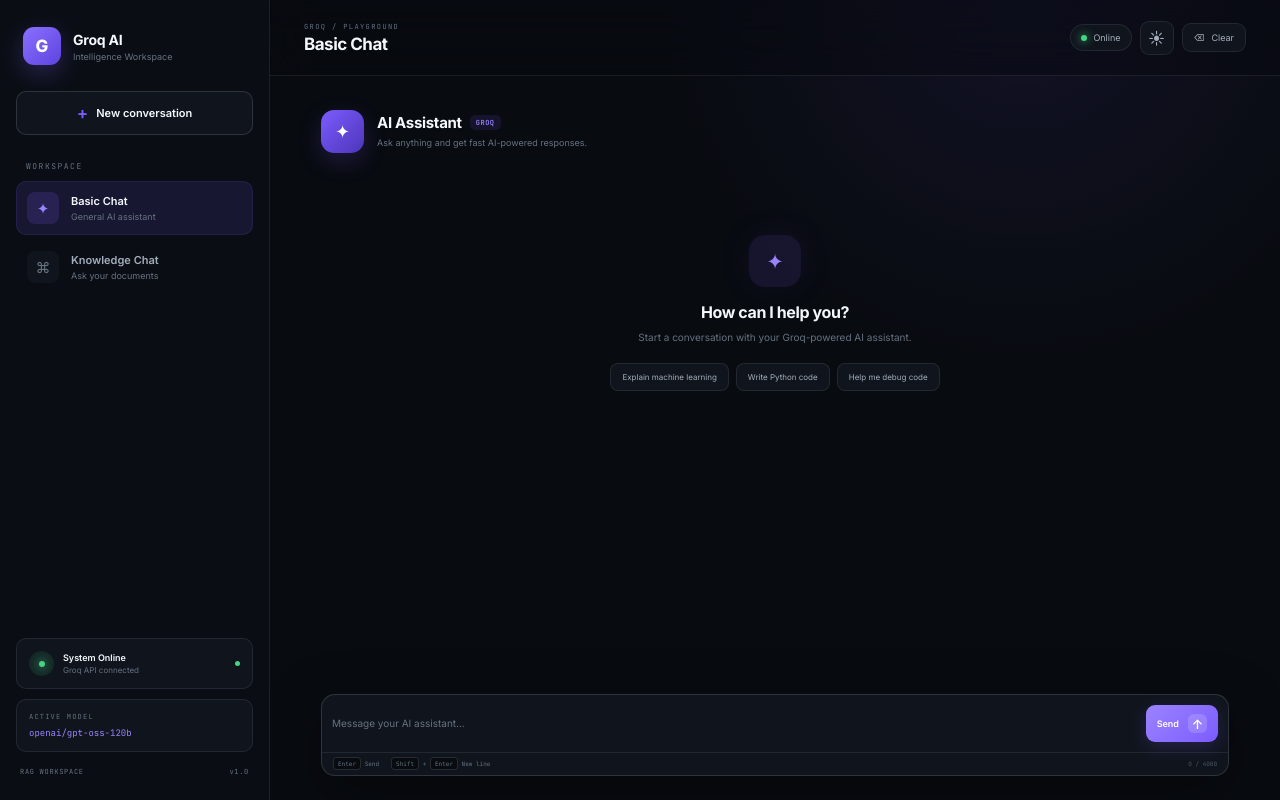
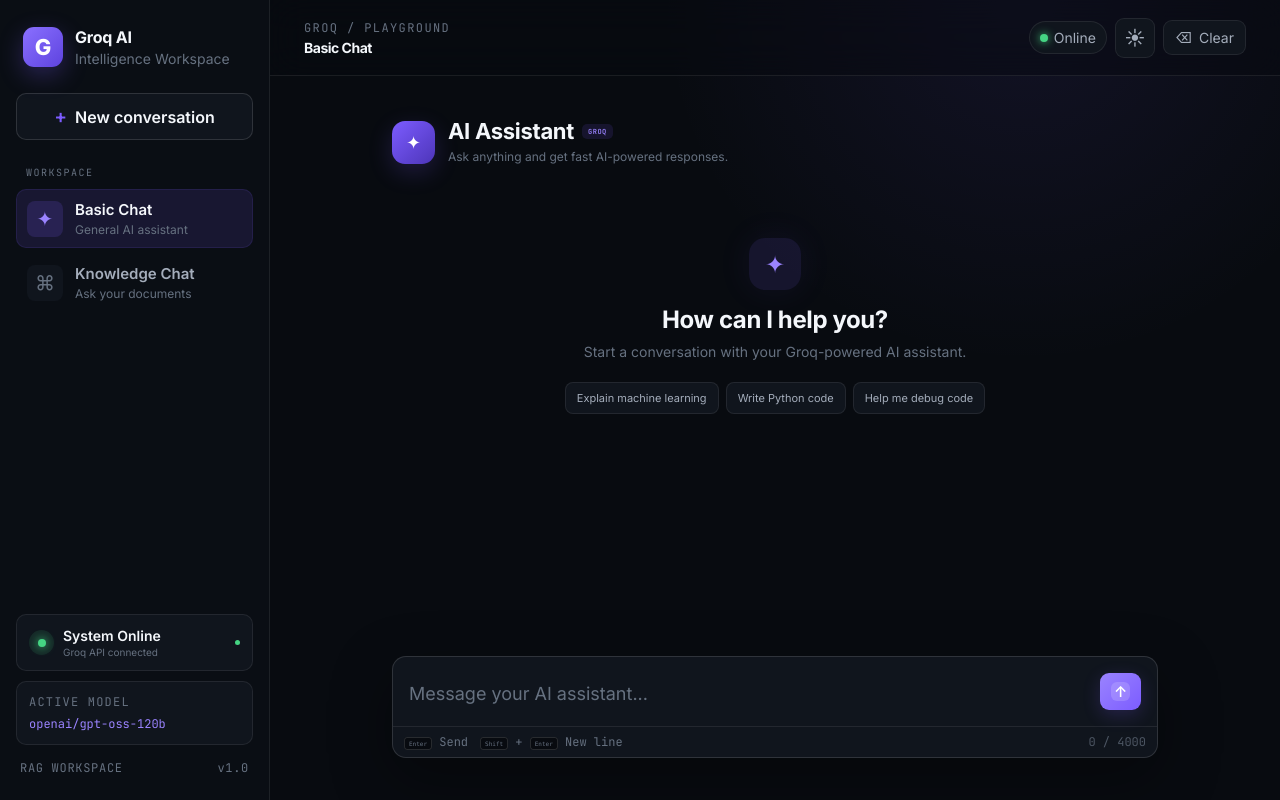
Before and after one commit to Mishi-tech88/Rag_Chat, a Flask app: page / in a window 1280 px wide. Run offline with Flask 3, Linux system fonts and the light colour scheme; parts of the project's set-up code (start-up, migrations or seed data) failed here and were passed over.

Commit message:
first comit

```diff
--- a/static/script.js
+++ b/static/script.js
@@ -858,7 +858,6 @@
     basicCount
 );
 
-
 updateCounter(
     ragInput,
     ragCount
--- a/static/style.css
+++ b/static/style.css
@@ -90,8 +90,8 @@
 
 
 body {
+
     min-height: 100vh;
-
     background:
         radial-gradient(
             circle at 80% 0%,
@@ -99,16 +99,13 @@
             transparent 28%
         ),
         var(--bg);
-
     color: var(--text);
-
     font-family:
         "Inter",
         -apple-system,
         BlinkMacSystemFont,
         "Segoe UI",
         sans-serif;
-
     transition:
         background .3s ease,
         color .3s ease;
@@ -182,147 +179,102 @@
 /* LOGO */
 
 .logo {
-
-    display: flex;
-    align-items: center;
-
+    display: flex;
+    align-items: center;
     gap: 12px;
-
     padding: 3px 7px 26px;
 }
 
-
 .logo-icon {
-
-    width: 38px;
-    height: 38px;
-
+    width: 40px;
+    height: 40px;
     display: grid;
     place-items: center;
-
     border-radius: 11px;
-
     background:
         linear-gradient(
             135deg,
             #8a70ff,
             #5e43df
         );
-
     color: white;
-
-    font-size: 17px;
+    font-size: 22px;
     font-weight: 800;
-
     box-shadow:
         0 8px 25px rgba(124,92,255,.28);
 }
 
-
 .logo-icon.small {
-
     width: 34px;
     height: 34px;
-
     font-size: 14px;
 }
 
-
 .logo-text strong {
-
     display: block;
-
+    font-size: 16px;
+    font-weight: 700;
+    letter-spacing: -.2px;
+}
+
+.logo-text small {
+    display: block;
+    margin-top: 3px;
+    color: var(--text-muted);
     font-size: 14px;
-    font-weight: 700;
-
-    letter-spacing: -.2px;
-}
-
-
-.logo-text small {
-
-    display: block;
-
-    margin-top: 3px;
-
+}
+
+
+/* NEW CHAT */
+
+.new-chat-btn {
+    width: 100%;
+    display: flex;
+    align-items: center;
+    justify-content: center;
+    gap: 8px;
+    padding: 11px;
+    margin-bottom: 26px;
+    border: 1px solid var(--border-strong);
+    border-radius: 10px;
+    background: var(--panel);
+    color: var(--text);
+    cursor: pointer;
+    font-size: 16px;
+    font-weight: 600;
+    transition: var(--transition);
+}
+
+
+.new-chat-btn:hover {
+
+    background: var(--panel-hover);
+
+    border-color: rgba(124,92,255,.35);
+
+    transform: translateY(-1px);
+}
+
+
+.plus {
+    font-size: 19px;
+    color: var(--accent);
+}
+
+
+/* NAV */
+
+.nav-label {
+    padding: 0 10px 10px;
     color: var(--text-muted);
-
-    font-size: 9px;
-}
-
-
-/* NEW CHAT */
-
-.new-chat-btn {
-
-    width: 100%;
-
-    display: flex;
-    align-items: center;
-    justify-content: center;
-
-    gap: 8px;
-
-    padding: 11px;
-
-    margin-bottom: 26px;
-
-    border: 1px solid var(--border-strong);
-
-    border-radius: 10px;
-
-    background: var(--panel);
-
-    color: var(--text);
-
-    cursor: pointer;
-
-    font-size: 11px;
-    font-weight: 600;
-
-    transition: var(--transition);
-}
-
-
-.new-chat-btn:hover {
-
-    background: var(--panel-hover);
-
-    border-color: rgba(124,92,255,.35);
-
-    transform: translateY(-1px);
-}
-
-
-.plus {
-
-    font-size: 17px;
-
-    color: var(--accent);
-}
-
-
-/* NAV */
-
-.nav-label {
-
-    padding: 0 10px 10px;
-
-    color: var(--text-muted);
-
     font-family: "JetBrains Mono", monospace;
-
-    font-size: 8px;
-
+    font-size: 10px;
     letter-spacing: 1.5px;
 }
 
-
 .navigation {
-
     display: flex;
     flex-direction: column;
-
     gap: 5px;
 }
 
@@ -372,74 +324,48 @@
 
 
 .nav-icon {
-
-    width: 32px;
-    height: 32px;
-
+    width: 36px;
+    height: 36px;
     display: grid;
     place-items: center;
-
     border-radius: 8px;
-
     background: var(--panel);
-
     color: var(--text-muted);
-
+    font-size: 20px;
+}
+
+
+.nav-item.active .nav-icon {
+    background: rgba(124,92,255,.16);
+    color: var(--accent-light);
+}
+
+.nav-content strong {
+    display: block;
     font-size: 15px;
-}
-
-
-.nav-item.active .nav-icon {
-
-    background: rgba(124,92,255,.16);
-
-    color: var(--accent-light);
-}
-
-
-.nav-content strong {
-
+    font-weight: 600;
+}
+
+.nav-content small {
     display: block;
-
-    font-size: 11px;
-    font-weight: 600;
-}
-
-
-.nav-content small {
-
-    display: block;
-
     margin-top: 3px;
-
     color: var(--text-muted);
-
-    font-size: 9px;
-}
-
+    font-size: 12px;
+}
 
 /* SIDEBAR BOTTOM */
-
 .sidebar-bottom {
     margin-top: auto;
 }
 
-
 .connection-card {
-
-    display: flex;
-    align-items: center;
-
+    display: flex;
+    align-items: center;
     gap: 9px;
-
     padding: 12px;
-
     margin-bottom: 10px;
-
     border: 1px solid var(--border);
-
     border-radius: 10px;
-
     background: var(--panel);
 }
 
@@ -459,106 +385,68 @@
 
 
 .connection-icon span {
-
-    width: 6px;
-    height: 6px;
-
+    width: 8px;
+    height: 8px;
     border-radius: 50%;
-
     background: var(--green);
-
     box-shadow: 0 0 10px var(--green);
 }
 
 
 .connection-card strong {
-
     display: block;
-
-    font-size: 9px;
+    font-size: 14px;
     font-weight: 600;
 }
 
-
 .connection-card small {
-
     display: block;
-
     margin-top: 2px;
-
     color: var(--text-muted);
-
-    font-size: 8px;
-}
-
+    font-size: 10px;
+}
 
 .online-dot {
-
     width: 5px;
     height: 5px;
-
     margin-left: auto;
-
     border-radius: 50%;
-
     background: var(--green);
 }
 
-
 .model-info {
-
     padding: 12px;
-
     border: 1px solid var(--border);
-
     border-radius: 10px;
-
     background: var(--panel);
 }
 
 
 .model-label {
-
     color: var(--text-muted);
-
     font-family: "JetBrains Mono", monospace;
-
-    font-size: 7px;
-
+    font-size: 12px;
     letter-spacing: 1.2px;
 }
 
-
 .model-name {
-
     margin-top: 6px;
-
     color: var(--accent-light);
-
     font-family: "JetBrains Mono", monospace;
-
-    font-size: 9px;
-
+    font-size: 12px;
     word-break: break-word;
 }
 
 
 .sidebar-footer {
-
     display: flex;
     justify-content: space-between;
-
     padding: 15px 4px 0;
-
     color: var(--text-muted);
-
     font-family: "JetBrains Mono", monospace;
-
-    font-size: 7px;
-
+    font-size: 12px;
     letter-spacing: .7px;
 }
-
 
 /* =========================================================
    MAIN
@@ -566,9 +454,7 @@
 
 .main {
     min-width: 0;
-
     min-height: 100vh;
-
     display: flex;
     flex-direction: column;
 }
@@ -620,133 +506,83 @@
 
 
 .breadcrumb {
-
     color: var(--text-muted);
-
     font-family: "JetBrains Mono", monospace;
-
-    font-size: 7px;
-
+    font-size: 12px;
     letter-spacing: 1.4px;
 }
 
 
 .topbar h1 {
-
     margin-top: 3px;
-
-    font-size: 17px;
-
+    font-size: 14px;
     font-weight: 700;
-
     letter-spacing: -.5px;
 }
 
-
 .topbar-actions {
-
-    display: flex;
-    align-items: center;
-
+    display: flex;
+    align-items: center;
     gap: 8px;
 }
 
-
 .status-pill {
-
-    display: flex;
-    align-items: center;
-
+    display: flex;
+    align-items: center;
     gap: 6px;
-
     padding: 7px 10px;
-
     border: 1px solid var(--border);
-
     border-radius: 20px;
-
     background: var(--panel);
-
     color: var(--text-secondary);
-
-    font-size: 9px;
-}
-
+    font-size: 14px;
+}
 
 .status-dot {
-
-    width: 6px;
-    height: 6px;
-
+    width: 8px;
+    height: 8px;
     border-radius: 50%;
-
     background: var(--green);
-
     box-shadow: 0 0 9px var(--green);
 }
 
-
 .icon-btn {
-
-    width: 34px;
-    height: 34px;
-
+    width: 40px;
+    height: 40px;
+    font-size: 20px;
     display: grid;
     place-items: center;
-
     border: 1px solid var(--border);
-
     border-radius: 9px;
-
     background: var(--panel);
-
     color: var(--text-secondary);
-
     cursor: pointer;
-
     transition: var(--transition);
 }
 
-
 .icon-btn:hover {
-
     color: var(--text);
-
     border-color: var(--border-strong);
-
     transform: rotate(15deg);
 }
 
-
 .clear-btn {
-
-    display: flex;
-    align-items: center;
-
+    display: flex;
+    align-items: center;
     gap: 7px;
-
     padding: 8px 11px;
-
     border: 1px solid var(--border);
-
     border-radius: 9px;
-
     background: var(--panel);
-
     color: var(--text-secondary);
-
     cursor: pointer;
-
-    font-size: 9px;
-
+    font-size: 14px;
     transition: var(--transition);
 }
 
 
 .clear-btn:hover {
-
     color: #ff7474;
-
     border-color: rgba(255,90,90,.25);
 }
 
@@ -756,33 +592,21 @@
 ========================================================= */
 
 .workspace {
-
     width: 100%;
-
     height: calc(100vh - 76px);
-
     overflow: hidden;
-
     position: relative;
 }
 
-
 .chat-panel {
-
-    width: min(100%, 980px);
-
+    width: min(100%, 850px);
     height: 100%;
-
     margin: 0 auto;
-
-    padding: 34px 36px 24px;
-
+    padding: 42px 42px 42px;
     display: none;
-
     flex-direction: column;
 }
 
-
 .chat-panel.active-panel {
     display: flex;
 }
@@ -791,113 +615,80 @@
 /* CHAT HEADER */
 
 .chat-header {
-
-    display: flex;
-    align-items: center;
-
+    display: flex;
+    align-items: center;
     gap: 13px;
-
     padding-bottom: 20px;
 }
 
-
 .chat-avatar {
-
     width: 43px;
     height: 43px;
-
     display: grid;
     place-items: center;
-
     border-radius: 13px;
-
     font-size: 18px;
-
     color: white;
 }
 
-
 .basic-avatar {
-
     background:
         linear-gradient(
             135deg,
             #7c5cff,
             #4d35b9
         );
-
     box-shadow:
         0 8px 25px rgba(124,92,255,.2);
 }
 
-
 .rag-avatar {
-
     background:
         linear-gradient(
             135deg,
             #17b98a,
             #08775a
         );
-
     box-shadow:
         0 8px 25px rgba(23,185,138,.18);
 }
 
-
 .chat-title-row {
-
-    display: flex;
-    align-items: center;
-
+    display: flex;
+    align-items: center;
     gap: 8px;
 }
 
 
 .chat-title-row h2 {
-
-    font-size: 15px;
-
+    font-size: 22px;
     letter-spacing: -.3px;
 }
 
 
 .chat-header p {
-
     margin-top: 4px;
-
     color: var(--text-muted);
 
-    font-size: 9px;
-
+    font-size: 12px;
     line-height: 1.5;
 }
 
 
 .badge {
-
     padding: 3px 6px;
-
     border-radius: 5px;
-
     background: var(--accent-soft);
-
     color: var(--accent-light);
-
     font-family: "JetBrains Mono", monospace;
-
     font-size: 7px;
-
     font-weight: 600;
-
     letter-spacing: .5px;
 }
 
 
 .badge.purple {
-
     background: rgba(23,185,138,.1);
-
     color: #2dcfa1;
 }
 
@@ -910,7 +701,6 @@
 
     display: flex;
     align-items: center;
-
     gap: 11px;
 
     margin-bottom: 13px;
@@ -949,7 +739,6 @@
 
 
 .knowledge-info {
-
     min-width: 0;
 }
 
@@ -1029,13 +818,9 @@
 .messages {
 
     flex: 1;
-
     min-height: 0;
-
     overflow-y: auto;
-
     padding: 5px 3px 25px;
-
     scroll-behavior: smooth;
 }
 
@@ -1044,7 +829,6 @@
     width: 5px;
 }
 
-
 .messages::-webkit-scrollbar-track {
     background: transparent;
 }
@@ -1063,100 +847,66 @@
 .empty-state {
 
     min-height: 270px;
-
     display: flex;
     flex-direction: column;
-
     align-items: center;
     justify-content: center;
-
     text-align: center;
-
     animation: fadeUp .45s ease;
 }
-
 
 .empty-icon {
 
     width: 52px;
     height: 52px;
-
     display: grid;
     place-items: center;
-
     margin-bottom: 15px;
-
     border-radius: 16px;
-
     background: var(--accent-soft);
-
     color: var(--accent-light);
-
-    font-size: 21px;
-
+    font-size: 24px;
     box-shadow:
         0 0 35px rgba(124,92,255,.08);
 }
 
 
 .purple-icon {
-
     background: rgba(23,185,138,.08);
-
     color: #2dcfa1;
 }
 
-
 .empty-state h3 {
-
-    font-size: 16px;
-
+    font-size: 24px;
     letter-spacing: -.4px;
 }
 
-
 .empty-state p {
-
     max-width: 430px;
-
     margin-top: 7px;
-
     color: var(--text-muted);
-
-    font-size: 10px;
-
+    font-size: 14px;
     line-height: 1.6;
 }
 
-
 .suggestions {
 
     display: flex;
     flex-wrap: wrap;
-
     justify-content: center;
-
     gap: 7px;
-
     margin-top: 18px;
 }
 
 
 .suggestion {
-
     padding: 8px 11px;
-
     border: 1px solid var(--border);
-
     border-radius: 8px;
-
     background: var(--panel);
-
     color: var(--text-secondary);
-
     cursor: pointer;
-
-    font-size: 8px;
+    font-size: 11px;
 
     transition: var(--transition);
 }
@@ -1353,25 +1103,16 @@
 ========================================================= */
 
 .composer {
-
     flex-shrink: 0;
-
     border: 1px solid var(--border-strong);
-
     border-radius: 14px;
-
     background: var(--panel);
-
     box-shadow: var(--shadow);
-
     transition: var(--transition);
 }
 
-
 .composer:focus-within {
-
     border-color: rgba(124,92,255,.4);
-
     box-shadow:
         0 0 0 3px rgba(124,92,255,.06),
         var(--shadow);
@@ -1379,34 +1120,22 @@
 
 
 .composer-box {
-
     display: flex;
     align-items: flex-end;
-
     gap: 10px;
-
-    padding: 10px;
-}
-
+    padding: 16px;
+}
 
 textarea {
-
     width: 100%;
-
-    min-height: 27px;
-    max-height: 140px;
-
+    min-height: 30px;
+    max-height: 150px;
     resize: none;
-
     border: 0;
     outline: 0;
-
     background: transparent;
-
     color: var(--text);
-
-    font-size: 10px;
-
+    font-size: 18px;
     line-height: 1.6;
 }
 
@@ -1415,20 +1144,13 @@
     color: var(--text-muted);
 }
 
-
 .send-btn {
-
     flex-shrink: 0;
-
-    display: flex;
-    align-items: center;
-
+    display: flex;
+    align-items: center;
     gap: 9px;
-
     padding: 9px 11px;
-
     border-radius: 9px;
-
     background:
         linear-gradient(
             135deg,
@@ -1437,52 +1159,35 @@
         );
 
     color: white;
-
     cursor: pointer;
-
-    font-size: 9px;
-
+    font-size: 14px;
     font-weight: 600;
-
     box-shadow:
         0 5px 18px rgba(124,92,255,.2);
-
     transition: var(--transition);
 }
 
-
 .send-btn:hover {
-
     transform: translateY(-1px);
-
     box-shadow:
         0 8px 25px rgba(124,92,255,.3);
 }
 
-
 .send-btn:active {
     transform: translateY(0);
 }
 
-
 .send-icon {
-
     width: 19px;
     height: 19px;
-
     display: grid;
     place-items: center;
-
     border-radius: 6px;
-
     background: rgba(255,255,255,.16);
-
-    font-size: 13px;
-}
-
+    font-size: 15px;
+}
 
 .rag-send {
-
     background:
         linear-gradient(
             135deg,
@@ -1500,35 +1205,25 @@
     display: flex;
     align-items: center;
     justify-content: space-between;
-
     padding: 7px 11px;
-
     border-top: 1px solid var(--border);
 
     color: var(--text-muted);
-
     font-family: "JetBrains Mono", monospace;
 
-    font-size: 6px;
-}
-
+    font-size: 12px;
+}
 
 .composer-hints {
-
-    display: flex;
-
-    align-items: center;
-
+    display: flex;
+    align-items: center;
     gap: 12px;
 }
 
 
 kbd {
-
     padding: 2px 4px;
-
     border: 1px solid var(--border-strong);
-
     border-radius: 3px;
 
     background: var(--bg);
--- a/templates/index.html
+++ b/templates/index.html
@@ -294,7 +294,7 @@
                             class="send-btn"
                             type="submit"
                         >
-                            <span>Send</span>
+                            <!-- <span>Send</span> -->
                             <span class="send-icon">↑</span>
                         </button>
 
```
